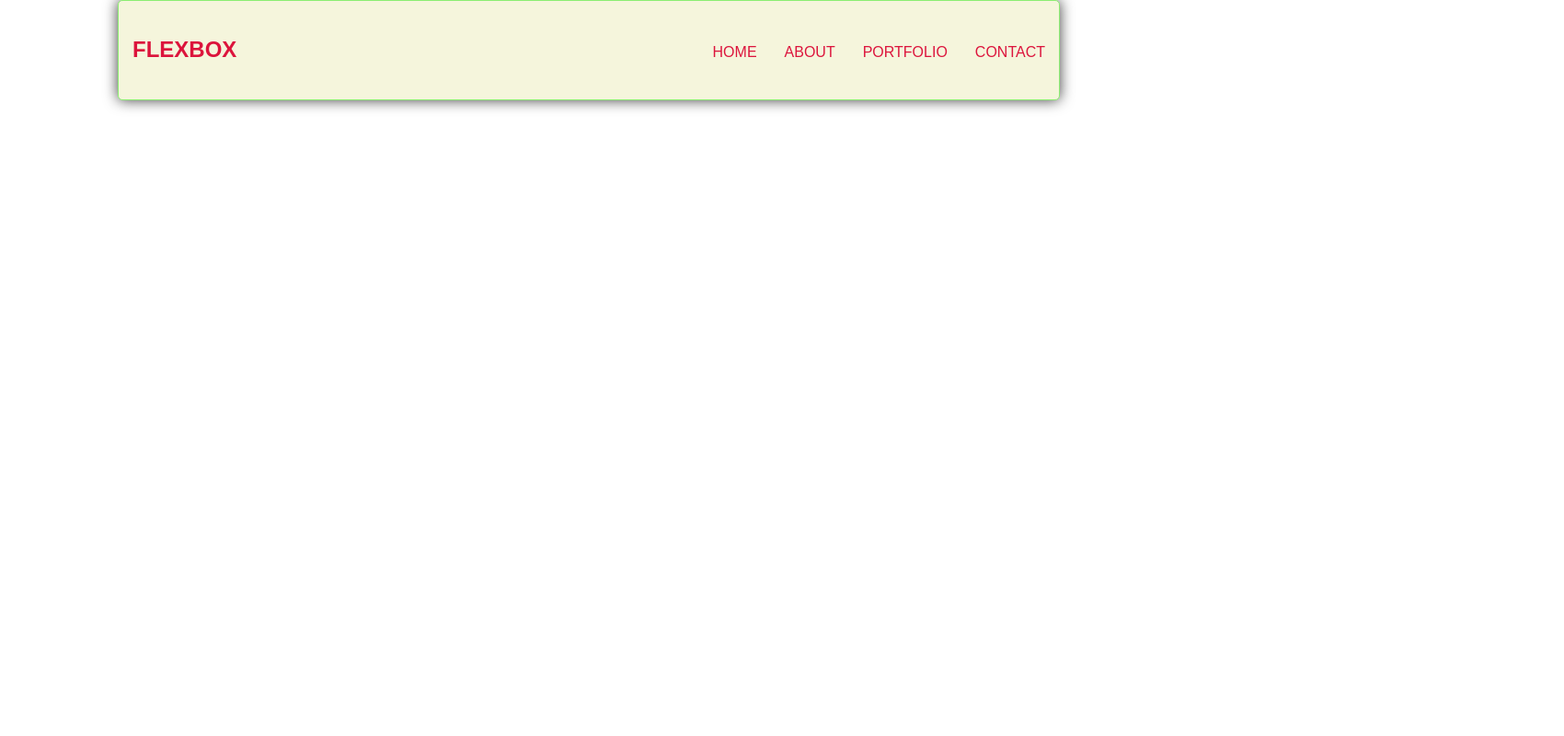
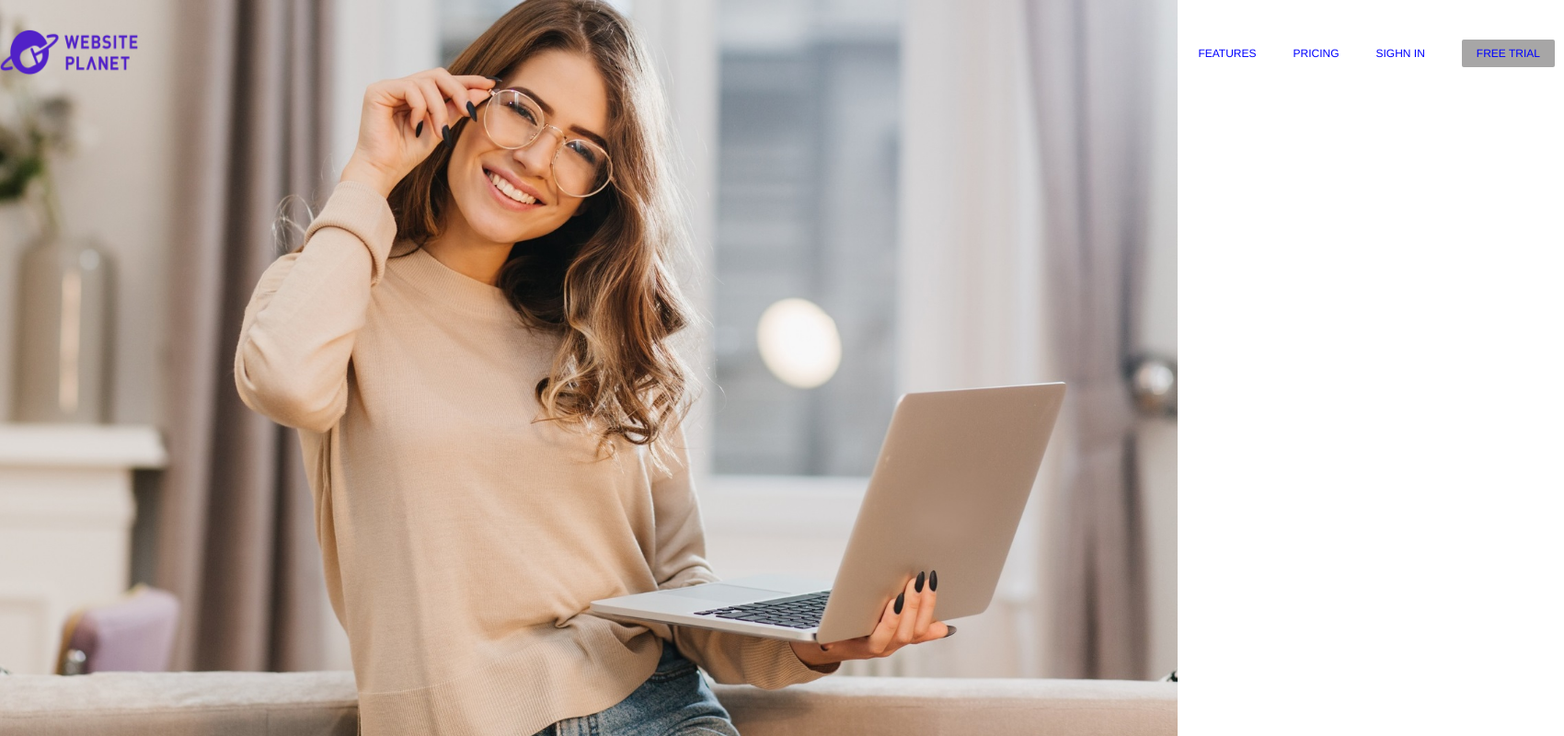
Before and after one commit to alibabaie/Learn-FlexBox, a plain HTML site: page Main.html in a window 1280 px wide. Shown: the whole page at 92% size, 1700 px wide, since content can reach past the window. Drawn offline with Linux system fonts and the light colour scheme.

Commit message:
section1 session11

```diff
--- a/Main.html
+++ b/Main.html
@@ -9,25 +9,14 @@
 
 <body>
 
-<header class="header">
-    <h1 class="Logo">
-        <a href="#">FlexBox</a>
-    </h1>
-
-    <ul class="Main-Nav">
-    <li>
-        <a href="#">HOME</a>
-    </li>
-    <li>
-        <a href="#">ABOUT</a>
-    </li>
-    <li>
-        <a href="#">PORTFOLIO</a>
-    </li>
-    <li>
-        <a href="#">CONTACT</a>
-    </li>
-    </ul>
+<header class="Header">
+<img src="/dc-logo.png" alt="" class="Logo">
+<ul class="Nav">
+    <li><a href="#">FEATURES</a></li>
+    <li><a href="#">PRICING</a></li>
+    <li><a href="#">SIGHN IN</a></li>
+    <li><a href="#">FREE TRIAL</a></li>
+</ul>
 </header>
 
 </body>
--- a/Style.css
+++ b/Style.css
@@ -1,76 +1,83 @@
 
-*{
-    box-sizing: border-box;
+.Header , .Nav{
+display: flex;
+flex-direction: column;
 }
 
-body{
-    font-family: "Montserrat",sans-serif;
-    line-height:1.6 ;
-    margin: 0px;
+.Header{
+justify-content:space-between ;
 }
 
-ul{
-    margin: 0px;
-    padding: 0px;
-    list-style: none;
-}
-
-a{
-  color:crimson;
-  text-decoration: none;
-}
-
-.Logo{
-font-size: 1.5em;
-}
-
-.Main-Nav{
-margin-top:5px ;
-}
-
-.Logo a,.Main-Nav a{
-padding: 10px 15px;
-text-transform: uppercase;
-display: block;
-text-align: center;
-}
-
-.Main-Nav a{
-font-size: 1em;
-}
-
-.Main-Nav a:hover{
-color: blue;
-}
-
-.header{
-padding-top: .5em;
-padding-bottom: .5em;
-border: 1px solid  rgb(139, 238, 114);
-border-radius: 5px;
-background-color:beige;
-box-shadow: 0px 0px 15px 0px rgba(0, 0, 0, .75) ;
+.Nav{
+flex: 1;
+justify-content: space-around;
 }
 
 /* Media Queries */
 
-@media (min-width: 770px){
-.header , .Main-Nav{
-display: flex;
-}
-.header{
-    flex-direction:column ;
-    align-items: center;
-    width:80% ;
-    margin: 0 auto;
-    max-width: 1150px;
-
+@media all and (min-width:650px) {
+.Header , .Nav{
+flex-direction: row;
 }
 }
 
-@media (min-width: 1025px){
-.header{
-flex-direction:row ;
-justify-content: space-between;
+@media all and (min-width:1050px) {
+.Nav{
+flex: none;
 }
 }
+
+@media all and (min-width:1050px) {
+    .Header{
+    width: 1700px;
+    min-width:800px ;
+    }
+    }
+
+/* Styling */
+
+body{
+margin: 0px;
+font-family: Helvetica ;
+background: url("new-opto-pics-9.jpg") top center no-repeat ;
+background-size: cover;
+}
+
+.Header{
+padding:20px 0px ;
+margin: 0 auto;
+}
+
+.Logo{
+width: 150px;
+}
+
+.Nav{
+    list-style: none;
+}
+
+.Nav li{
+margin: 12px 10px 12px 30px;
+}
+
+.Nav li a{
+text-decoration: none;
+color:blue;
+font-size: 12px;
+}
+
+.Nav li a:hover{
+color: rgba(255, 255, 255, .75);
+}
+
+.Nav li:last-child a{
+background-color: rgba(80, 79, 79, 0.5);
+border-radius: 2px;
+transition: 200ms ease-in-out;
+padding: 8px 16px 8px;
+}
+
+.Nav li:last-child a:hover{
+background:rgba(128, 126, 126, 0.5);
+color:white ;
+}
```
Also changed, not shown: dc-logo.png (added), new-opto-pics-9.jpg (added).
